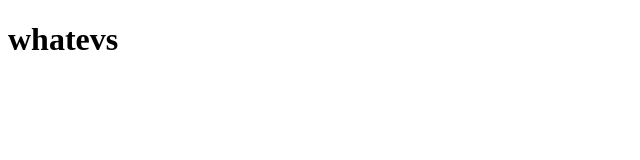
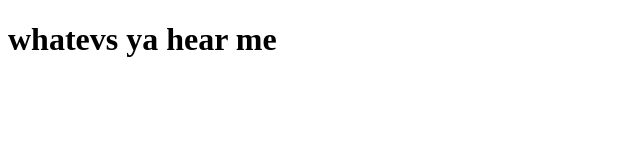
Before and after one commit to tommyjd/git-one, a plain HTML site: page index.html in a window 1280 px wide. Shown: the whole page, without its empty margins (0-640 px from the left). Drawn offline with Linux system fonts and the light colour scheme.

Commit message:
changed header text

```diff
--- a/index.html
+++ b/index.html
@@ -5,6 +5,6 @@
     <title>whoo</title>
   </head>
   <body>
-    <h1>whatevs</h1>
+    <h1>whatevs ya hear me</h1>
   </body>
 </html>
```
